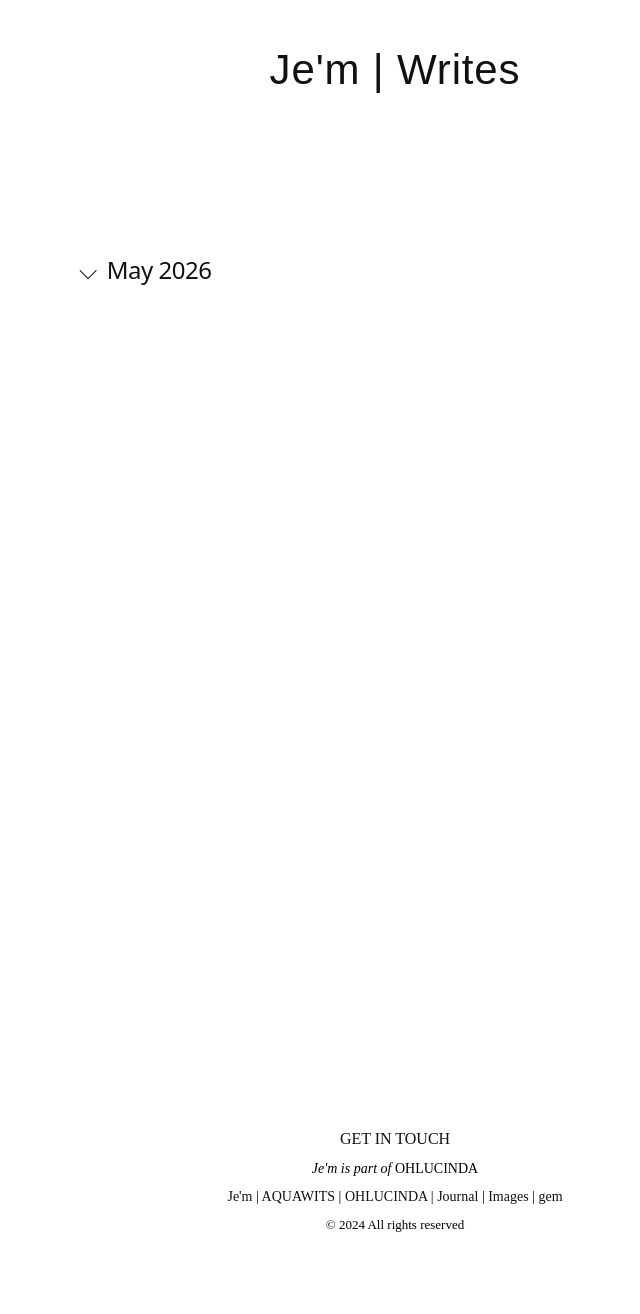
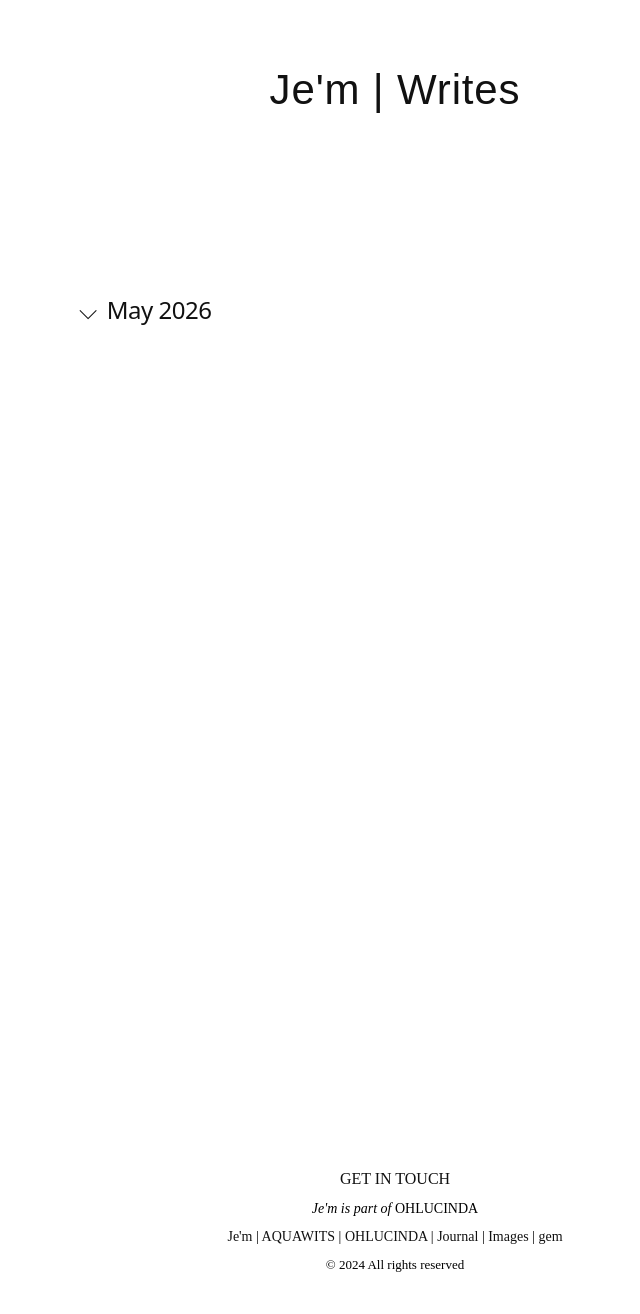
Before and after one commit to ohlucinda/ohlucinda-mobile, a Jekyll site: the page built from index.html, in a window 1280 px wide. Shown: the whole page, without its empty margins (245-885 px from the left). Built offline with Jekyll 4.4.1, drawn with Linux system fonts in a browser that asks for light colours; some web fonts are replaced; before the commit the page ends 1274 px from its top, so only the background shows below that.

Commit message:
Update style.css

```diff
--- a/assets/style.css
+++ b/assets/style.css
@@ -41,14 +41,10 @@ details {
   font-size: 42px;
   text-align: center;
 
-  margin-top: 40px;
-  margin-bottom: 120px;
+  margin-top: -40px;
+  margin-bottom: 140px;
 
   letter-spacing: 0.02em;
-}
-
-.home-header {
-  margin-top: -60px;
 }
 
 summary {
```
